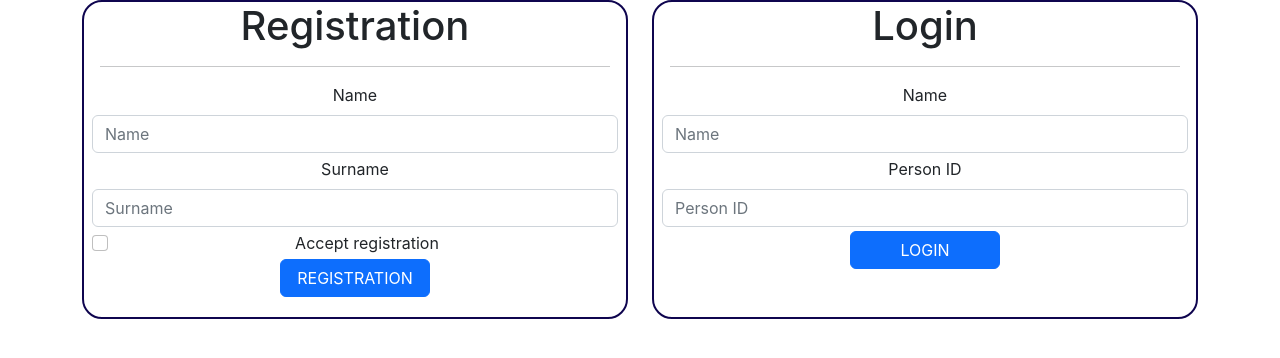
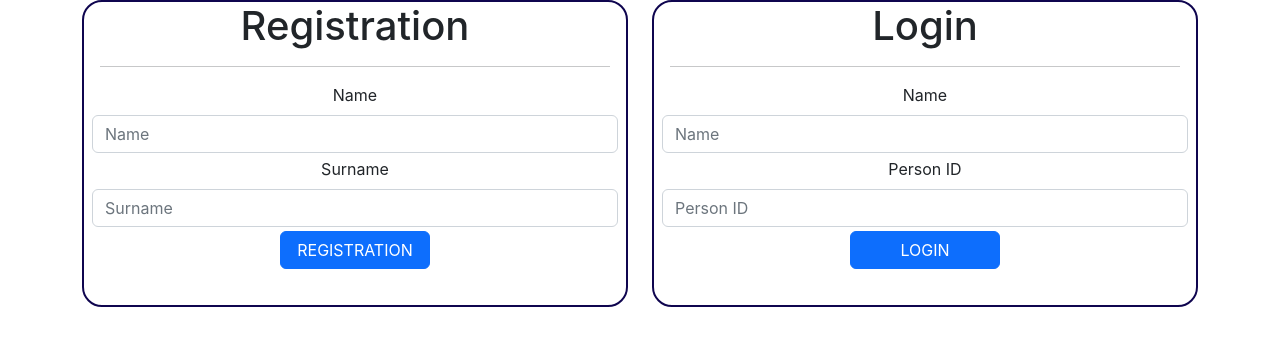
Before and after one commit to YevhenShershen/school-project, a React (Create React App) app: page / in a window 1280 px wide. Shown: the top 358 px of the page. Built offline with nearby package versions, Linux system fonts and the light colour scheme.

Commit message:
create Registration functionality

```diff
--- a/src/components/registration/Registration.js
+++ b/src/components/registration/Registration.js
@@ -1,31 +1,64 @@
 import Line from "../Line";
 import Button from "react-bootstrap/Button";
 import Form from "react-bootstrap/Form";
+import { useState } from "react";
 import "./registration.scss";
-const Registration = () => {
+const Registration = (props) => {
+  const [registrationInfo, setRegistrationInfo] = useState("");
+  const [styleRegistration, setStyleRegistration] = useState(true);
+  const handleChange = (e) => {
+    const { name, value } = e.target;
+    props.setPersonInfo((prev) => {
+      return { ...prev, [name]: value };
+    });
+  };
+  const handleSubmit = (e) => {
+    e.preventDefault();
+    if (props.personInfo.name != "" && props.personInfo.surname != "") {
+      props.setPersonRegister(!props.personRegister);
+      props.addPerson(props.personInfo);
+      setRegistrationInfo("Thank you for registretion");
+      setStyleRegistration(true);
+    } else {
+      setRegistrationInfo("All fields must be filled");
+      setStyleRegistration(false);
+    }
+    e.target.reset();
+  };
   return (
     <div className="h100 registration table-border px-2">
       <h1>Registration</h1>
       <Line />
-      <Form className="h100">
+      <Form className="h100" onSubmit={handleSubmit}>
         <Form.Group className="mb-1" controlId="formBasicPassword">
           <Form.Label>Name</Form.Label>
-          <Form.Control type="text" placeholder="Name" />
+          <Form.Control
+            type="text"
+            placeholder="Name"
+            name="name"
+            onChange={handleChange}
+          />
         </Form.Group>
         <Form.Group className="mb-1" controlId="formBasicPassword">
           <Form.Label>Surname</Form.Label>
-          <Form.Control type="text" placeholder="Surname" />
-        </Form.Group>
-        <Form.Group className="mb-1" controlId="formBasicCheckbox">
-          <Form.Check type="checkbox" label="Accept registration" />
+          <Form.Control
+            type="text"
+            placeholder="Surname"
+            name="surname"
+            onChange={handleChange}
+          />
         </Form.Group>
         <Button
           variant="primary"
           type="submit"
           className="btn-header text-uppercase"
+          disabled={props.personRegister}
         >
           Registration
         </Button>
+        <p style={{ color: styleRegistration ? "green" : "red" }}>
+          {registrationInfo}
+        </p>
       </Form>
     </div>
   );
```
